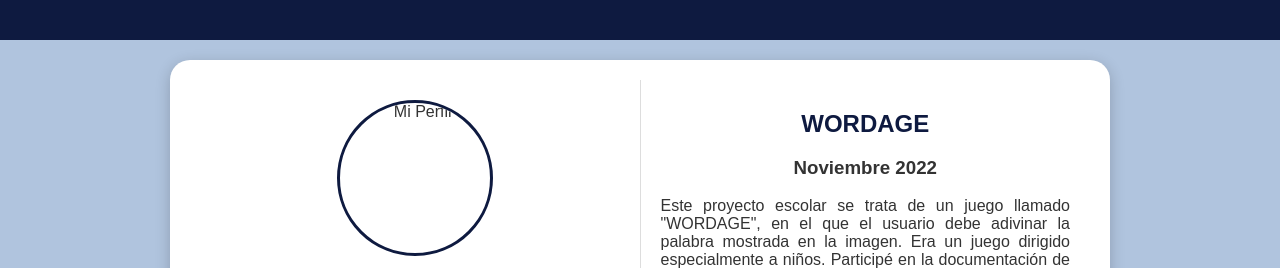
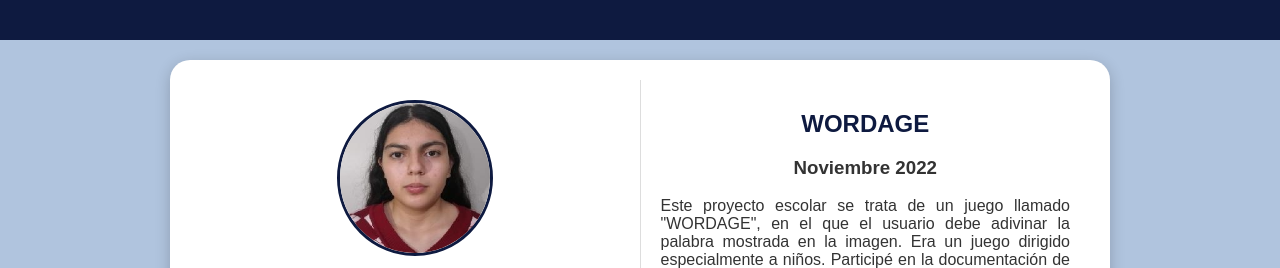
Before and after one commit to MarianAmador/MarianAmador.github.io, a plain HTML site: page CV/proyectos.html in a window 1280 px wide. Shown: the top 268 px of the page. Drawn offline with Linux system fonts and the light colour scheme.

Commit message:
Update proyectos.html

```diff
--- a/CV/proyectos.html
+++ b/CV/proyectos.html
@@ -15,7 +15,7 @@
     <div class="hoja">
         <div class="parte izquierda">
             <div class="perfil">
-                <img src="CV/imagenes/fotoyo.jpg" alt="Mi Perfil" class="imagen-circulo">
+                <img src="imagenes/fotoyo.jpg" alt="Mi Perfil" class="imagen-circulo">
             </div>
 
             <h2 class="nombre">Marian Adamari Amador Leyva</h2>
```
